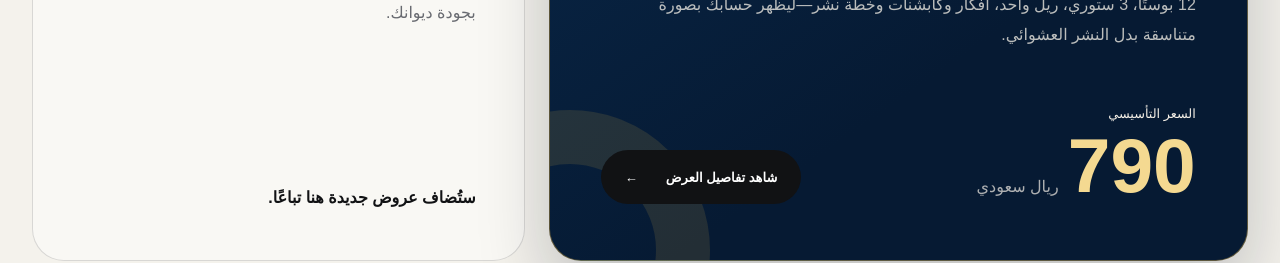
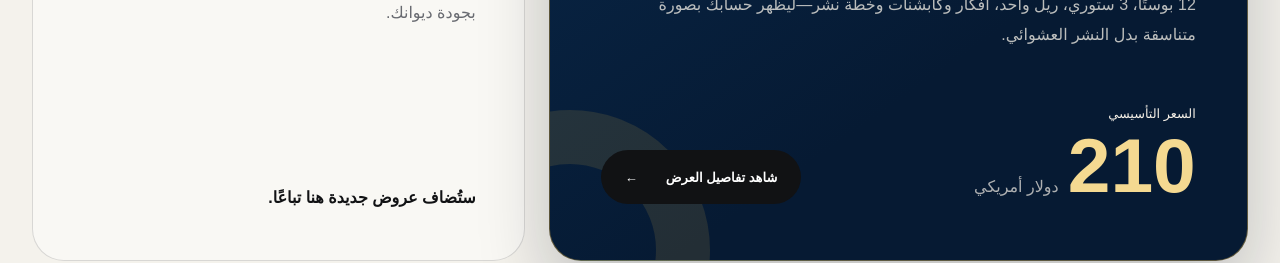
Before and after one commit to mohammedrashad2011-ui/Dewank-2026-website, a Next.js app: page /offers in a window 1280 px wide. Shown: the part 900-1163 px from the top of the page. Built offline with nearby package versions, Linux system fonts and the light colour scheme; no server answers; a web font is replaced by a local one.

Commit message:
Use USD as fallback for localized offer pricing

```diff
--- a/app/offers/localized-offer.tsx
+++ b/app/offers/localized-offer.tsx
@@ -17,11 +17,16 @@ const pricesByCountry: Record<string, LocalPrice> = {
   OM: { amount: 79, currencyCode: "OMR", currencyLabel: "ريال عُماني" },
 };
 
-const saudiFallback = pricesByCountry.SA;
+const defaultFallback: LocalPrice = {
+  amount: 210,
+  currencyCode: "USD",
+  currencyLabel: "دولار أمريكي",
+};
+
 const storageKey = "dewank_offer_country";
 
 function useLocalizedPrice() {
-  const [price, setPrice] = useState<LocalPrice>(saudiFallback);
+  const [price, setPrice] = useState<LocalPrice>(defaultFallback);
 
   useEffect(() => {
     const savedCountry = window.localStorage.getItem(storageKey)?.toUpperCase();
@@ -44,10 +49,10 @@ function useLocalizedPrice() {
         if (!country) return;
 
         window.localStorage.setItem(storageKey, country);
-        setPrice(pricesByCountry[country] ?? { amount: 210, currencyCode: "USD", currencyLabel: "دولار أمريكي" });
+        setPrice(pricesByCountry[country] ?? defaultFallback);
       })
       .catch(() => {
-        // Keep the Saudi fallback when the lookup service is blocked or unavailable.
+        // Keep the USD fallback when the lookup service is blocked or unavailable.
       });
 
     return () => controller.abort();
```
